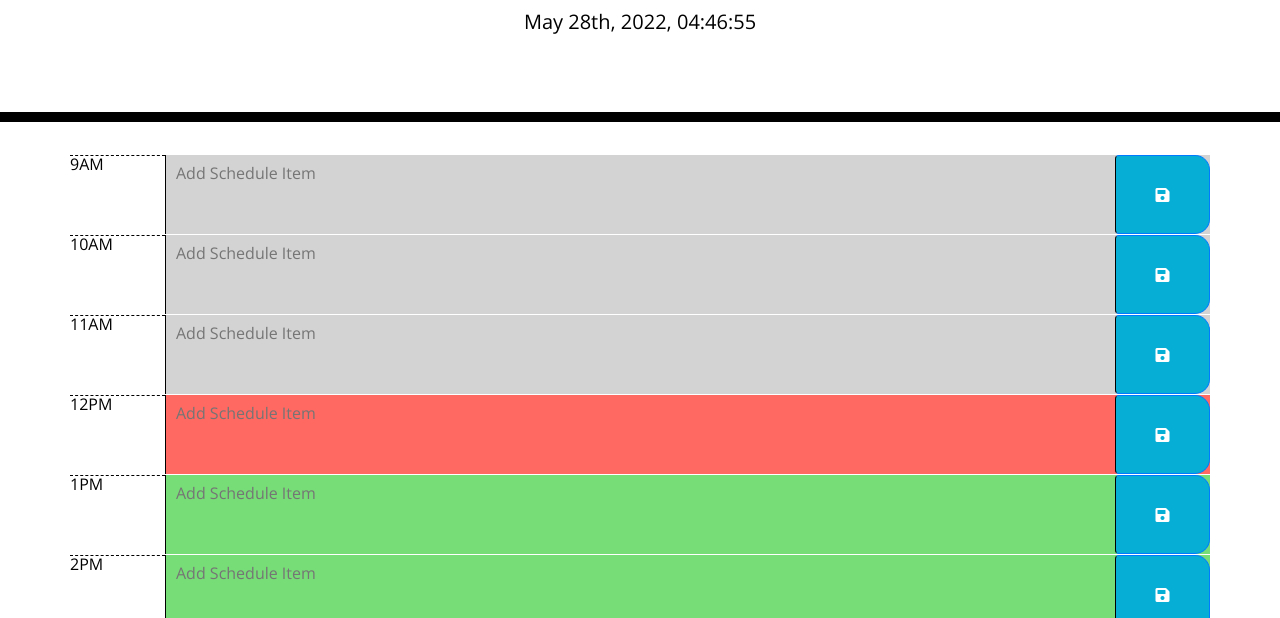
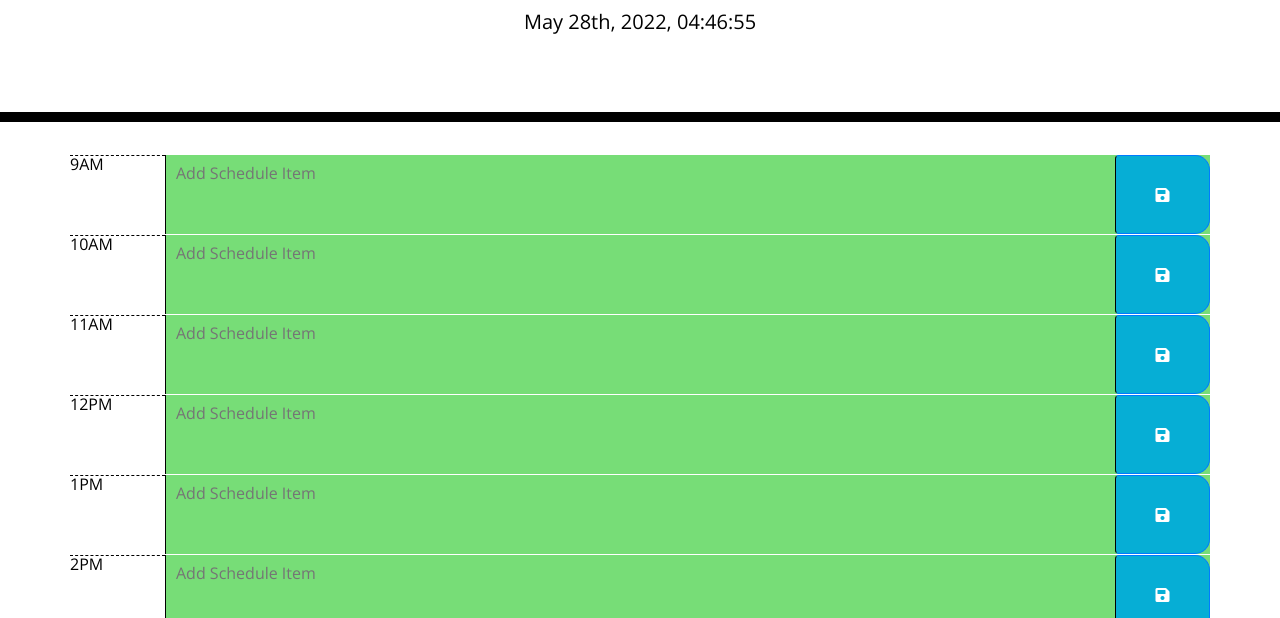
Before and after one commit to kevinleekwlee/work-day-scheduler, a plain HTML site: page index.html in a window 1280 px wide. Shown: the part 182-800 px from the top of the page. Drawn offline with nearby package versions, Linux system fonts and the light colour scheme.

Commit message:
Fifth Commit: Fixed a bug in the JS to get the relative time styling working right.

```diff
--- a/assets/css/style.css
+++ b/assets/css/style.css
@@ -11,6 +11,7 @@ textarea{
   color: #000000;
   border-left: 1px solid black;
   padding: 10px;
+ /* Added height and width to allow text area to fill the whole column space. */
   height: 100%;
   width: 100%;
 }
@@ -51,7 +52,7 @@ textarea{
   color: #000000;
   border-top: 1px dashed #000000;
 }
-
+ /* Row 56 to 69 dictate styling depending on relative time.*/
 .past {
   background-color: #d3d3d3;
   color: white;
@@ -73,6 +74,7 @@ textarea{
   border-bottom-right-radius: 15px;
   background-color: #06AED5;
   color: white;
+/* Added height and width to allow the save button to fill its column space. */
   height: 100%;
   width: 100%;
 }
--- a/assets/js/script.js
+++ b/assets/js/script.js
@@ -11,7 +11,7 @@ displayDate();
 // Dictates the timeblocks to change color according to relative time.
 $(".timeDiv").each(function() {
     let timeDiv = $(this).attr("id");
-    let currentTime = 12;
+    let currentTime = moment().format("HH");
     console.log(timeDiv);
 
     if (currentTime == timeDiv){
```
